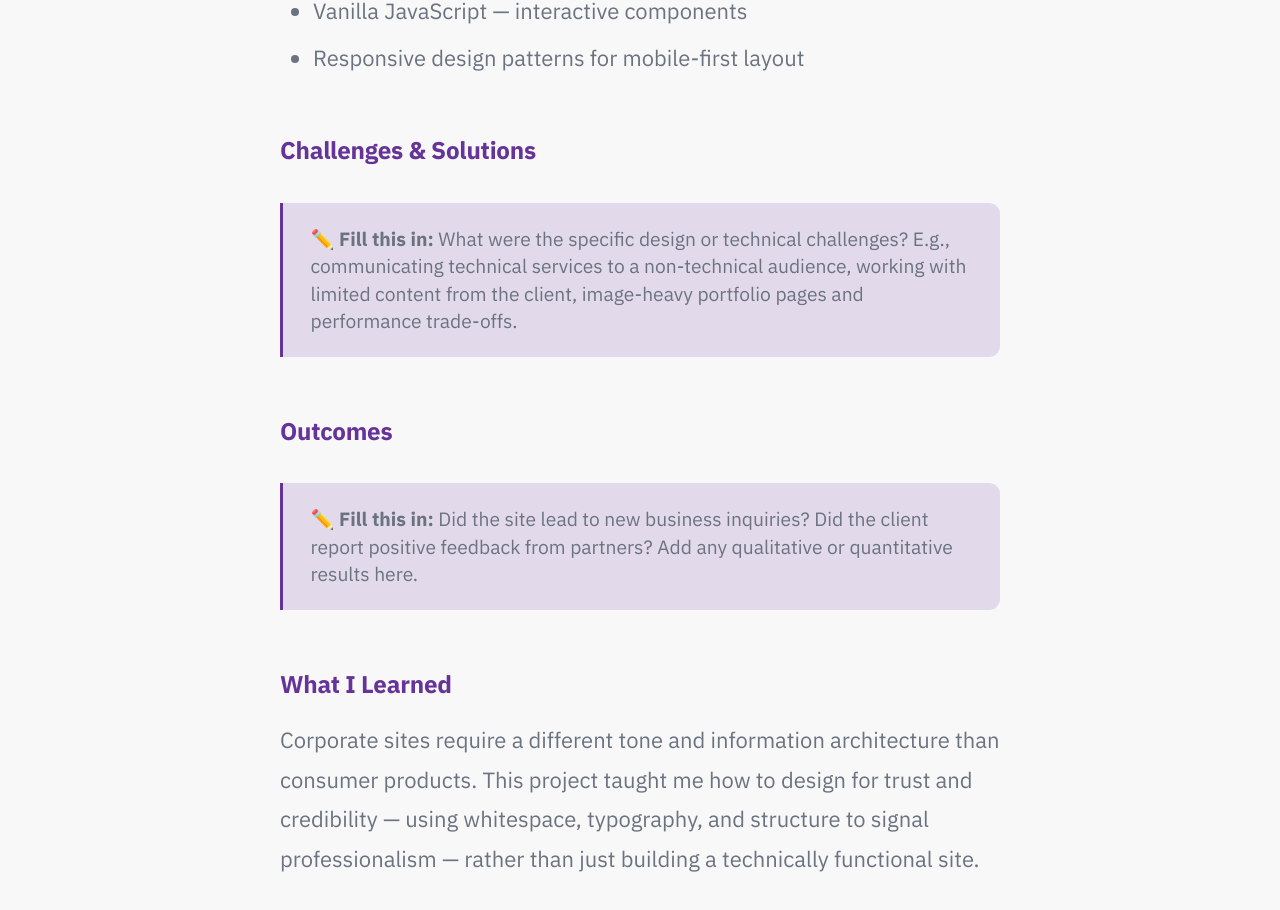
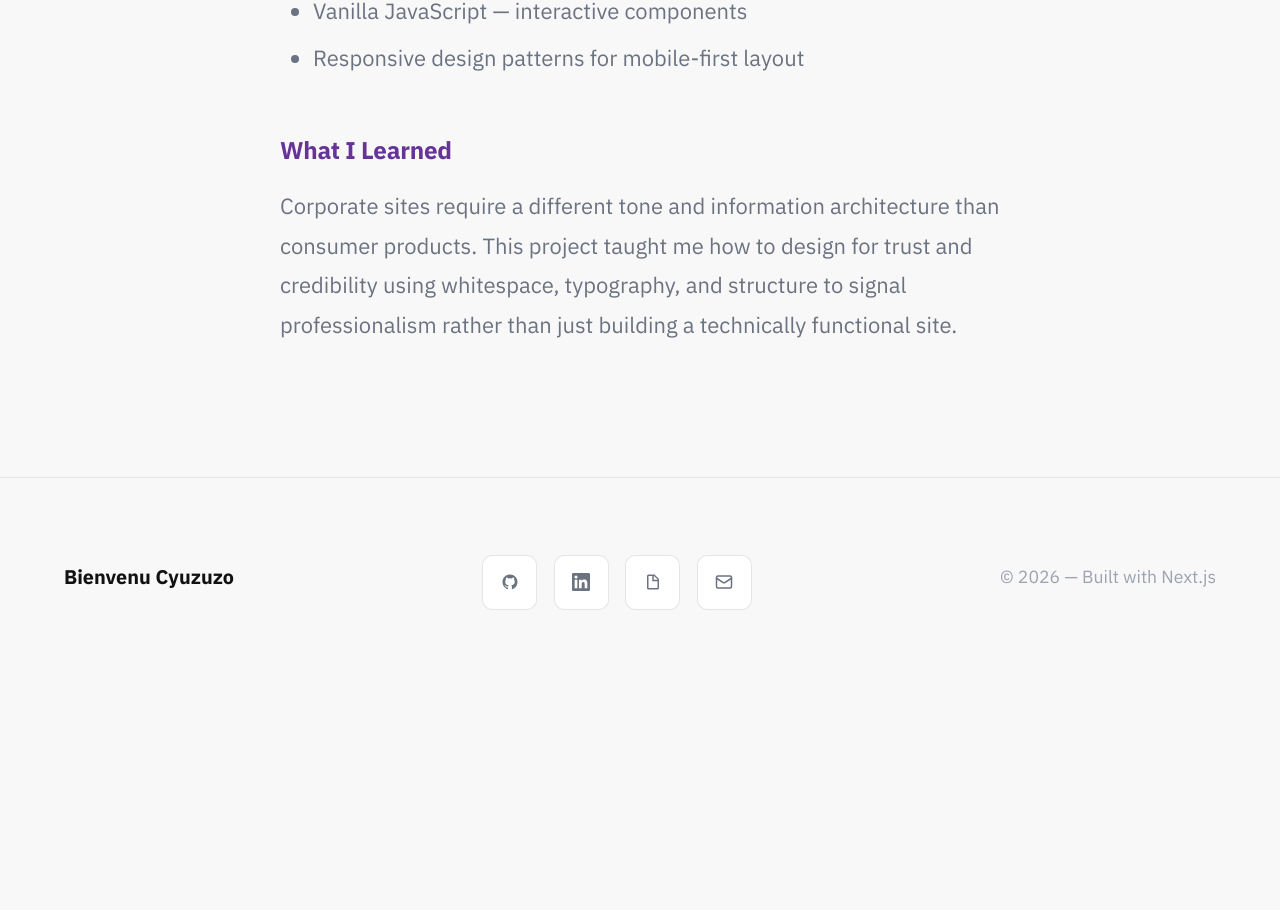
Before and after one commit to bienvenudev/bienvenudev.github.io, a Next.js app: page /projects/wasemac in a window 1280 px wide. Shown: the part 3197-4107 px from the top of the page. After the commit the page ends 3851 px from the top, so only its background shows below. Built offline with nearby package versions, Linux system fonts and the light colour scheme.

Commit message:
feat(nav): improve active section tracking with pathname and reset on navigation

```diff
--- a/app/projects/wasemac/page.tsx
+++ b/app/projects/wasemac/page.tsx
@@ -102,7 +102,7 @@ export default function WasemacCaseStudy() {
         Without a website, Wasemac struggled to demonstrate their project
         portfolio and technical expertise to prospective clients who increasingly
         look for this information online before making procurement decisions.
-        The site needed to feel professional and trustworthy — appropriate for
+        The site needed to feel professional and trustworthy, appropriate for
         a company bidding on large infrastructure contracts.
       </p>
 
@@ -156,27 +156,6 @@ export default function WasemacCaseStudy() {
         <li className="mb-[0.4rem] leading-[1.7]">Responsive design patterns for mobile-first layout</li>
       </ul>
 
-      {/* ── Challenges ───────────────────────────────────────── */}
-      <h2 className="text-[1.1rem] font-bold text-(--accent) mt-10 mb-3 tracking-[-0.01em]">
-        Challenges &amp; Solutions
-      </h2>
-      <div className="my-6 py-4 px-5 border-l-[3px] border-(--accent) bg-(--accent-dim) rounded-r-lg text-sm text-(--text-muted)">
-        ✏️ <strong>Fill this in:</strong> What were the specific design or
-        technical challenges? E.g., communicating technical services to a
-        non-technical audience, working with limited content from the client,
-        image-heavy portfolio pages and performance trade-offs.
-      </div>
-
-      {/* ── Outcomes ─────────────────────────────────────────── */}
-      <h2 className="text-[1.1rem] font-bold text-(--accent) mt-10 mb-3 tracking-[-0.01em]">
-        Outcomes
-      </h2>
-      <div className="my-6 py-4 px-5 border-l-[3px] border-(--accent) bg-(--accent-dim) rounded-r-lg text-sm text-(--text-muted)">
-        ✏️ <strong>Fill this in:</strong> Did the site lead to new business
-        inquiries? Did the client report positive feedback from partners?
-        Add any qualitative or quantitative results here.
-      </div>
-
       {/* ── Learnings ────────────────────────────────────────── */}
       <h2 className="text-[1.1rem] font-bold text-(--accent) mt-10 mb-3 tracking-[-0.01em]">
         What I Learned
@@ -184,8 +163,8 @@ export default function WasemacCaseStudy() {
       <p className="text-(--text-muted) leading-[1.8] mb-[0.9rem]">
         Corporate sites require a different tone and information architecture
         than consumer products. This project taught me how to design for trust
-        and credibility — using whitespace, typography, and structure to signal
-        professionalism — rather than just building a technically functional site.
+        and credibility using whitespace, typography, and structure to signal
+        professionalism rather than just building a technically functional site.
       </p>
 
     </article>
```
